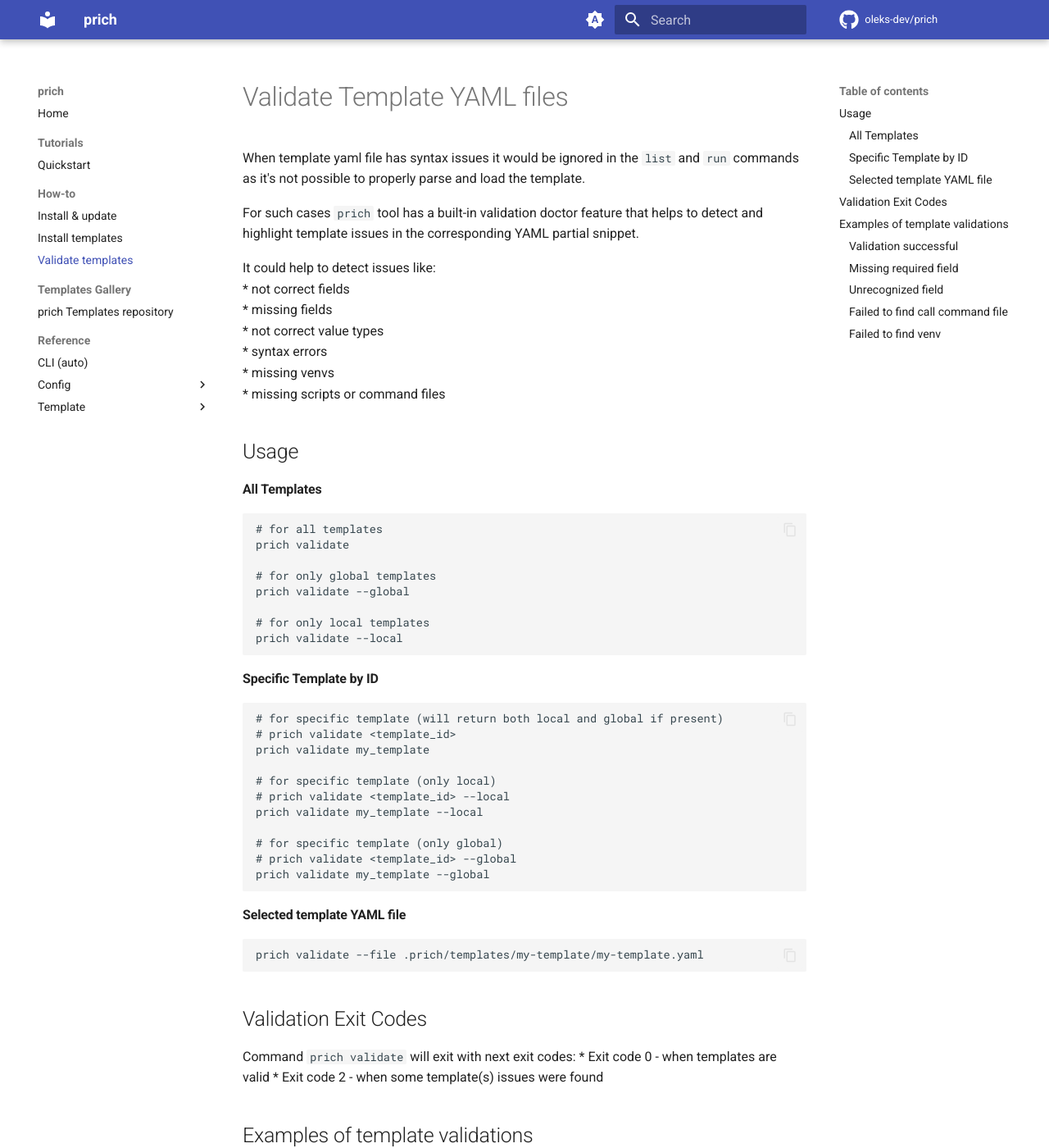
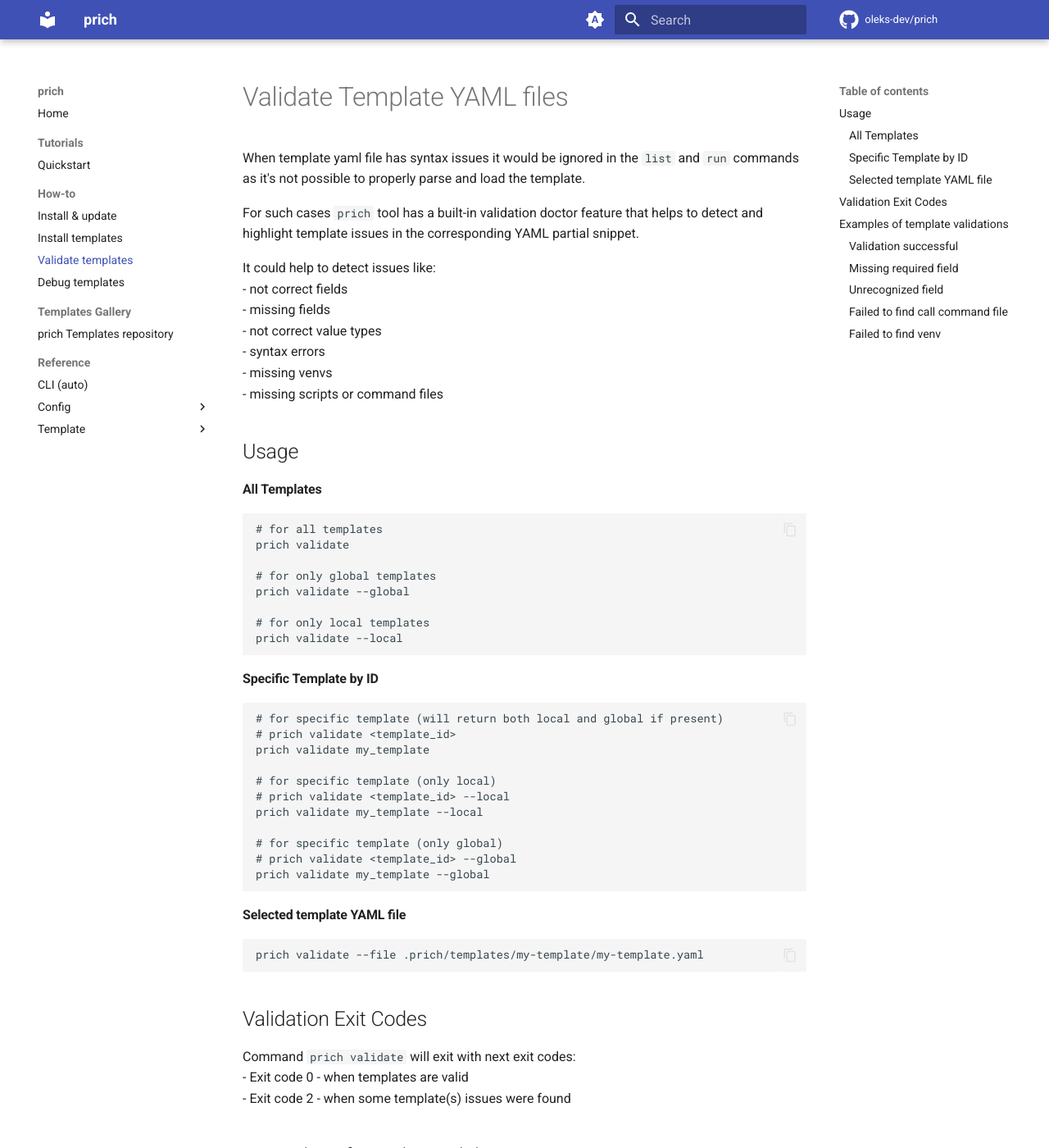
Before and after one commit to oleks-dev/prich, an MkDocs documentation site: the page built from docs/how-to/validate-templates.md, in a window 1280 px wide and 1400 px high. Shown: the whole window at 82% size. Built offline with MkDocs 1.6.1 and Material for MkDocs 9.7.7, drawn with Linux system fonts in a browser that asks for light colours; comment, search, counter and statistics services are not loaded.

Commit message:
docs update, added debug info

```diff
--- a/docs/how-to/validate-templates.md
+++ b/docs/how-to/validate-templates.md
@@ -5,12 +5,12 @@
 For such cases `prich` tool has a built-in validation doctor feature that helps to detect and highlight template issues in the corresponding YAML partial snippet.
 
 It could help to detect issues like:
-* not correct fields
-* missing fields
-* not correct value types
-* syntax errors
-* missing venvs
-* missing scripts or command files
+- not correct fields
+- missing fields
+- not correct value types
+- syntax errors
+- missing venvs
+- missing scripts or command files
 
 ## Usage
 
@@ -49,8 +49,8 @@
 
 ## Validation Exit Codes
 Command `prich validate` will exit with next exit codes:
-* Exit code 0 - when templates are valid
-* Exit code 2 - when some template(s) issues were found
+- Exit code 0 - when templates are valid
+- Exit code 2 - when some template(s) issues were found
 
 ## Examples of template validations
 
--- a/mkdocs.yaml
+++ b/mkdocs.yaml
@@ -56,6 +56,7 @@
       - Install & update: how-to/install.md
       - Install templates: how-to/install-templates.md
       - Validate templates: how-to/validate-templates.md
+      - Debug templates: how-to/debug-templates.md
 #      - Providers: how-to/providers.md
 #      - Shell completion: how-to/shell-completion.md
 #      - CI usage: how-to/ci.md
```
Also changed, not shown: README.md (+8 -2 lines), docs/how-to/debug-templates.md (added, +63 -0 lines), docs/how-to/install-templates.md (+16 -16 lines).
